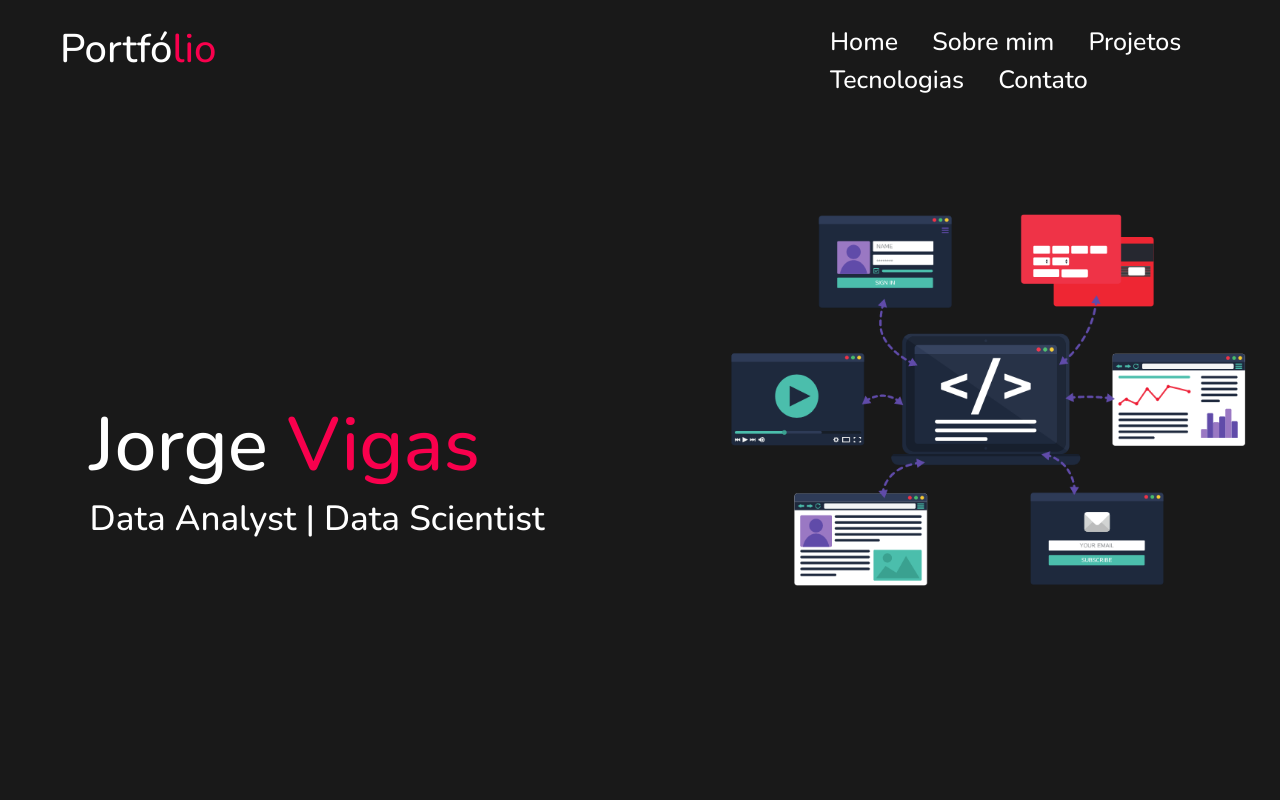
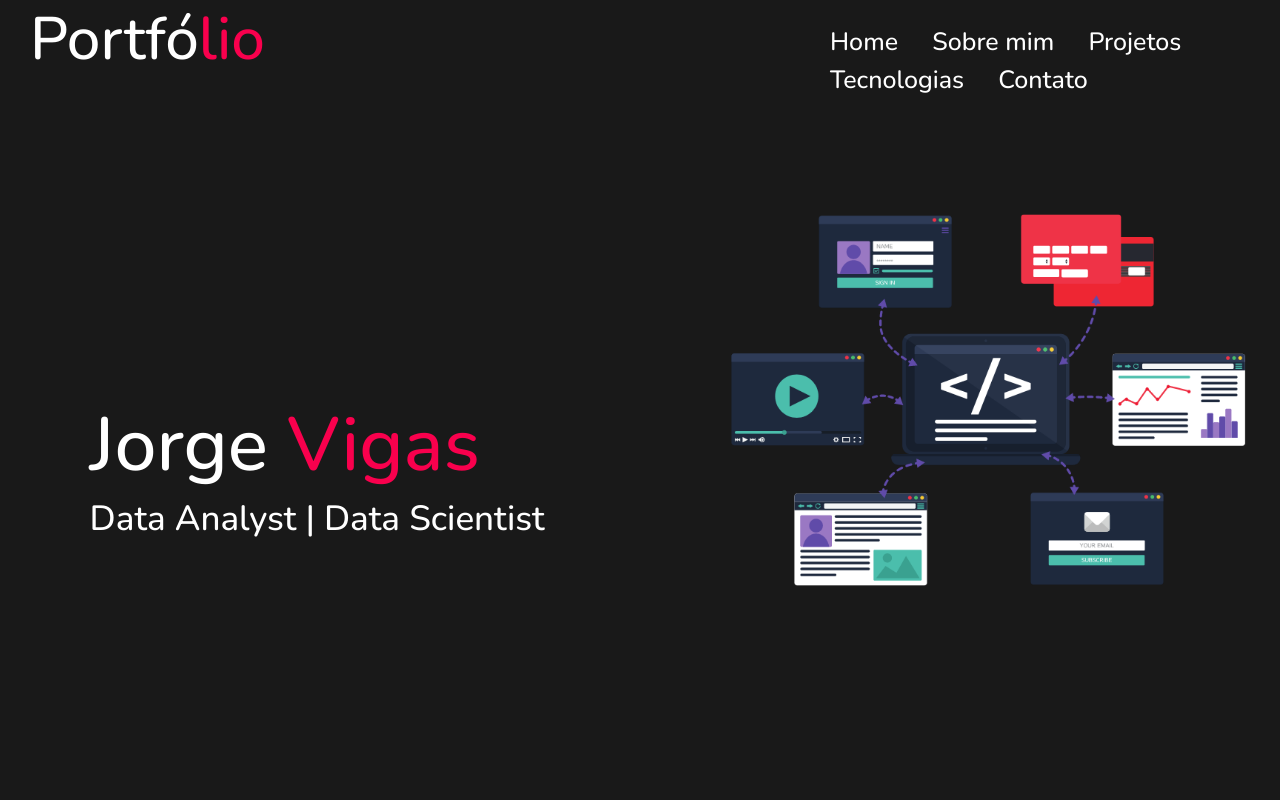
Before and after one commit to JorginhoVigas/meu-portfolio, a plain HTML site: page index.html in a window 1280 px wide. Shown: the top 800 px of the page. Drawn offline with nearby package versions, Linux system fonts and the light colour scheme; a script that the page names is missing.

Commit message:
COR - nav-bar

```diff
--- a/styles/css/styles.css
+++ b/styles/css/styles.css
@@ -17,13 +17,13 @@
 .caixa-principal h2 {
     position: fixed;
     top: 0px;
-    left: 30px;
+    left: 0px;
     background-color: #191919;
     z-index: 1000;
-    width: 50%;
+    width: 60%;
     padding-left: 30px;
     padding-right: 30px;
-    padding-top: 25px;
+    padding-top: 3px;
 }
 
 nav {
@@ -43,7 +43,7 @@ nav {
 
 .portfolio{
     color: #ffffff;
-    font-size: 40px;
+    font-size: 60px;
     font-weight: 500px;
 }
 
```
